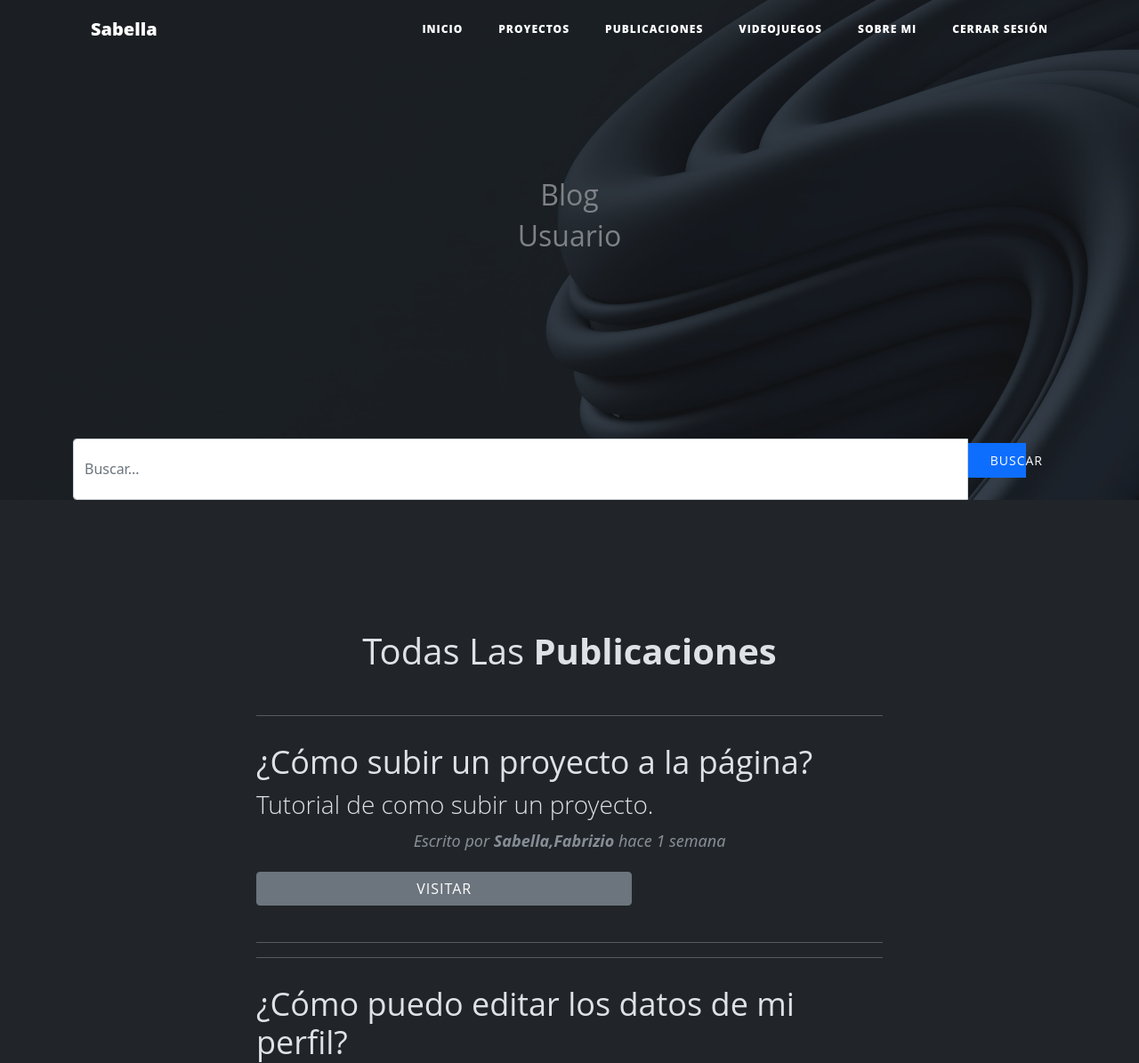
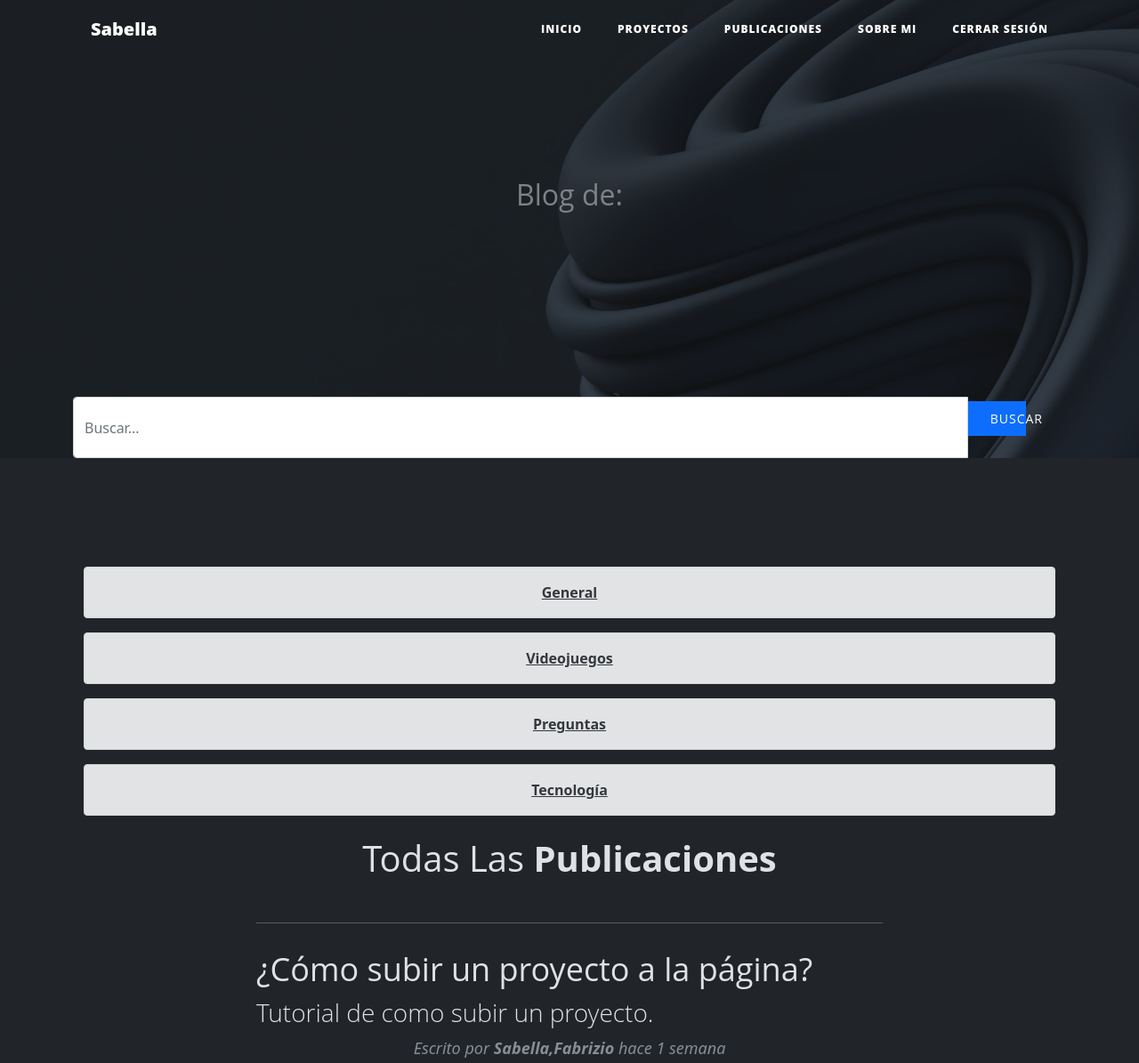
Before and after one commit to Fabri11/web-blog-final, a Django app: page /post in a window 1280 px wide. Shown: the top 1195 px of the page at 89% size. Run offline with Django 4.2, Linux system fonts and the light colour scheme; data comes from the database, SQL or seed files in the repository; both versions use the stored data as it was after the commit; some libraries are stand-ins or nearby versions.

Commit message:
cambios, agregados y arreglos

```diff
--- a/aplicaciones/blog/models.py
+++ b/aplicaciones/blog/models.py
@@ -1,6 +1,9 @@
 
 from django.db import models
 from ckeditor.fields import RichTextField
+from django.contrib.auth.models import User
+from django.db.models.signals import post_save
+
 
 # Create your models here.
 
@@ -19,8 +22,10 @@
 
 class Autor(models.Model):
     id= models.AutoField(primary_key=True)
+    user = models.OneToOneField(User, on_delete=models.CASCADE)
     nombres = models.CharField( 'Nombre del Autor' ,max_length=255, blank=True, null=False)
     apellidos = models.CharField( 'Apellidos del Autor' ,max_length=255, blank=True, null=False)
+    imagen = models.ImageField(default='img/profile2.png')
     facebook = models.URLField( 'Facebook', blank=True, null=True)
     github = models.URLField( 'Github', blank=True, null=True)
     twitter = models.URLField( 'Twitter', blank=True, null=True)
@@ -28,14 +33,20 @@
     correo = models.EmailField( 'Correo Electrónico', blank=True, null=False)
     estado = models.BooleanField( 'Autor Activo/Autor no Activo', default= True)
     fecha_creacion = models.DateField('Fecha Creación',auto_now = False, auto_now_add=True)
-
-
     class meta:
         verbose_name = 'Autor'
         verbose_name_plural = 'Autores'
 
     def __str__(self):
         return "{0},{1}".format(self.apellidos, self.nombres)
+
+    def create_autor(sender, instance,created ,**kwargs):
+        if created:
+            Autor.objects.create(user=instance)
+
+    post_save.connect(create_autor, sender=User)
+
+
 
 
 # Clase Posteo
--- a/aplicaciones/blog/urls.py
+++ b/aplicaciones/blog/urls.py
@@ -8,8 +8,13 @@
     path('home', home, name = 'home'),
     path('detalles_post/<slug:slug>/', detallesPost, name = 'detalles_post'),
     path('proyectos', proyectos, name = 'proyectos'),
+    path('project_form', projectForm, name = 'subir_proyecto'),
     path('post', post, name = 'post'),
     path('videojuegos', videojuegos, name = 'videojuegos'),
+    path('general', general, name = 'general'),
+    path('preguntas', preguntas, name = 'preguntas'),
+    path('tecnologia', tecnologia, name = 'tecnologia'),
+    path('about_me', about_me, name = 'about_me'),
     path('', LoginView.as_view(template_name = 'user/login.html'), name = 'login'),
     path('', logout_then_login, name = 'logout'),
     path('register', register, name = 'register')
--- a/aplicaciones/blog/views.py
+++ b/aplicaciones/blog/views.py
@@ -5,7 +5,7 @@
 from django.core.paginator import Paginator
 from django.contrib.auth.forms import UserCreationForm
 from django.contrib import messages
-from .forms import UserRegisterForm
+from .forms import UserRegisterForm, PostForm
 # Create your views here.
 
 def home(request):
@@ -59,6 +59,27 @@
     projects = Project.objects.all()
     return render(request, 'proyectos.html', {'projects':projects})
 
+def projectForm(request):
+    if request.method == 'POST':
+
+        miFormulario = PostForm(request.POST)
+
+        print(miFormulario)
+
+        if miFormulario.is_valid:
+
+            informacion = miFormulario.cleaned_data
+
+            posts = Project(titulo = informacion['titulo'], descripcion = informacion['descripcion'], imagen = informacion['imagen'], data = informacion['data'])
+            # post = get_object_or_404(Posts, pk=post_id)
+            posts.save()
+
+            return render(request, '_project_form.html', {'posts':posts})
+
+        else:
+            miFormulario = PostForm()
+            return render(request, 'home.html', {'miFormulario':miFormulario})
+
 
 #------------------- Vistas de las diferentes categorias-------------------------------
 
@@ -81,8 +102,14 @@
         estado = False,
         categoria = Categoria.objects.get(nombre__iexact  = 'VideoJuegos')
     )
-    return render(request, 'categorias/videojuegos.html', {'posts':posts})
+    return render(request, 'videojuegos.html', {'posts':posts})
 
+def preguntas(request):
+    posts = Post.objects.filter(
+        estado = False,
+        categoria = Categoria.objects.get(nombre__iexact = 'Preguntas')
+    )
+    return render(request, 'preguntas.html', {'posts' : posts})
 
 
 # ---------------------------------Login----------------------------------------------
@@ -96,6 +123,7 @@
     if request.method == 'POST':
         form = UserRegisterForm(request.POST)
         if form.is_valid():
+            form.save()
             username = form.cleaned_data['username']
             messages.success(request, f" Usuario {username} creado")
             return redirect('home')
@@ -103,3 +131,8 @@
         form = UserRegisterForm()
 
     return render(request, 'user/register.html', {'form' : form})
+
+# -----------------------------About Me--------------------------------------------
+
+def about_me(request):
+    return render(request, 'about_me.html')
--- a/templates/partials/_navbar.html
+++ b/templates/partials/_navbar.html
@@ -19,10 +19,7 @@
           <a class="nav-link" href="{% url 'post' %}">Publicaciones</a>
         </li>
         <li class="nav-item">
-          <a class="nav-link" href="{% url 'videojuegos' %}">Videojuegos</a>
-        </li>
-        <li class="nav-item">
-          <a class="nav-link" href="#">Sobre mi</a>
+          <a class="nav-link" href="{% url 'about_me'%}">Sobre mi</a>
         </li>
         <li class="nav-item">
           <a class="nav-link" href="{% url 'logout' %}">Cerrar Sesión</a>
@@ -39,8 +36,8 @@
     <div class="row">
       <div class="col-lg-8 col-md-10 mx-auto">
         <div class="site-heading">
-          <h2>Blog</h2>
-          <h2><span>{% block titulo_principal %}Usuario{% endblock titulo_principal %}</span></h2>
+          <h2>Blog de:</h2>
+          <h2><span>{{user.username | upper}}</span></h2>
         </div>
       </div>
     </div>
--- a/templates/post.html
+++ b/templates/post.html
@@ -4,6 +4,23 @@
 {% load humanize %}
 
 {% block content %}
+
+
+  <div class="text-center">
+    <div class="alert alert-secondary" role="alert">
+      <a class="alert-link" href="{% url 'general' %}">General</a>
+    </div>
+    <div class="alert alert-secondary" role="alert">
+      <a class="alert-link" href="{% url 'videojuegos' %}">Videojuegos</a>
+    </div>
+    <div class="alert alert-secondary" role="alert">
+      <a class="alert-link" href="{% url 'preguntas' %}">Preguntas</a>
+    </div>
+    <div class="alert alert-secondary" role="alert">
+      <a class="alert-link" href="{% url 'tecnologia' %}">Tecnología</a>
+    </div>
+  </div>
+
 
   <div class="row my-4 text-center">
     <h1 class="">Todas Las <strong>Publicaciones</strong></h1>
```
Also changed, not shown: aplicaciones/blog/forms.py (+7 -1 lines), templates/about_me.html (added, +28 -0 lines), templates/categorias/general.html (+8 -0 lines), templates/home.html (+1 -27 lines), templates/partials/_project_form.html (added, +24 -0 lines), templates/proyectos.html (+9 -2 lines), templates/user/register.html (+5 -4 lines), aplicaciones/blog/migrations/0005_autor_imagen_autor_user.py (added), aplicaciones/blog/static/img/profile1.png (added), aplicaciones/blog/static/img/profile2.png (added), aplicaciones/blog/static/img/profile3.png (added), db.sqlite3, velito-iDK6fOujk-A-unsplash.jpg (added).
